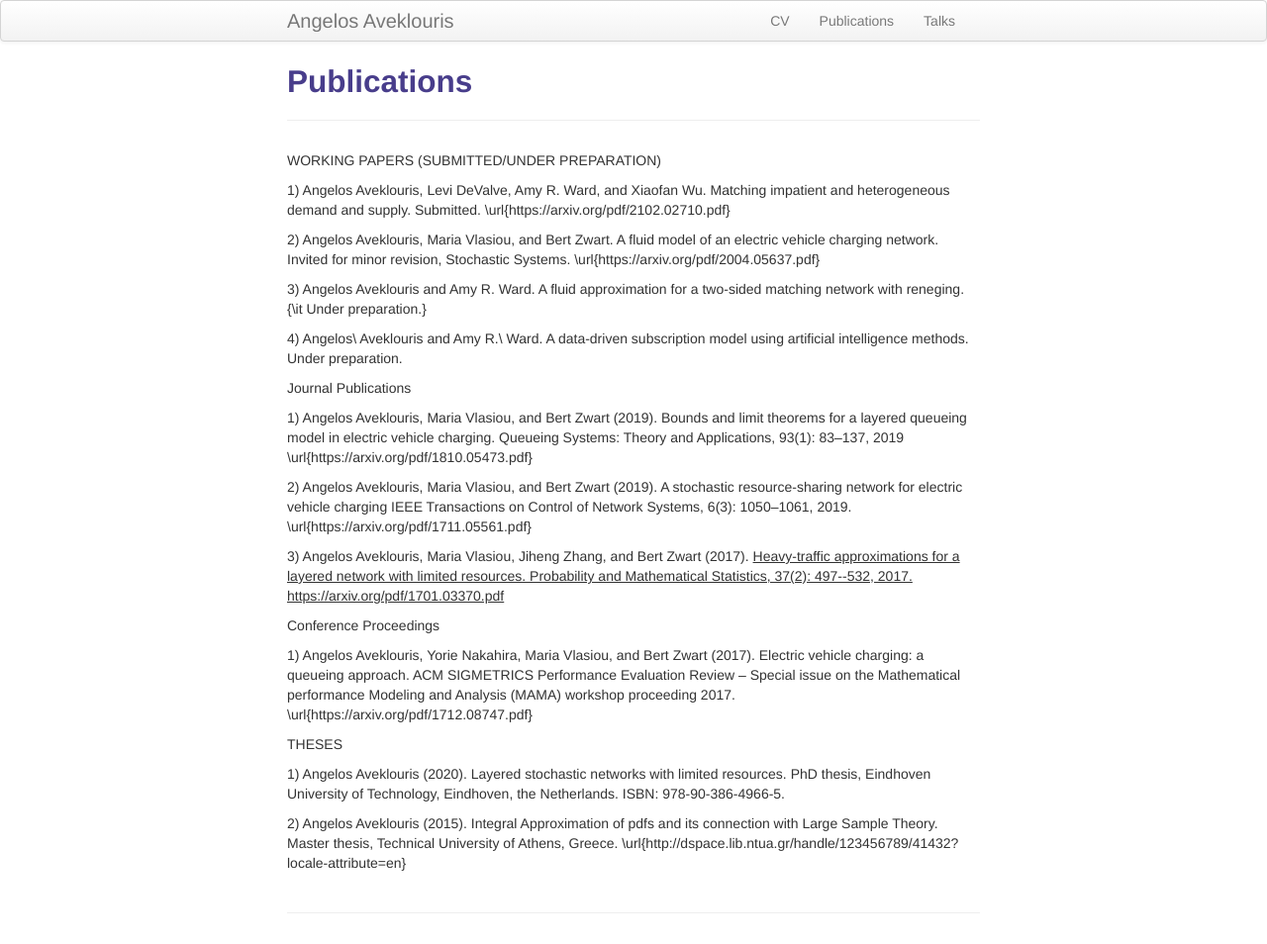
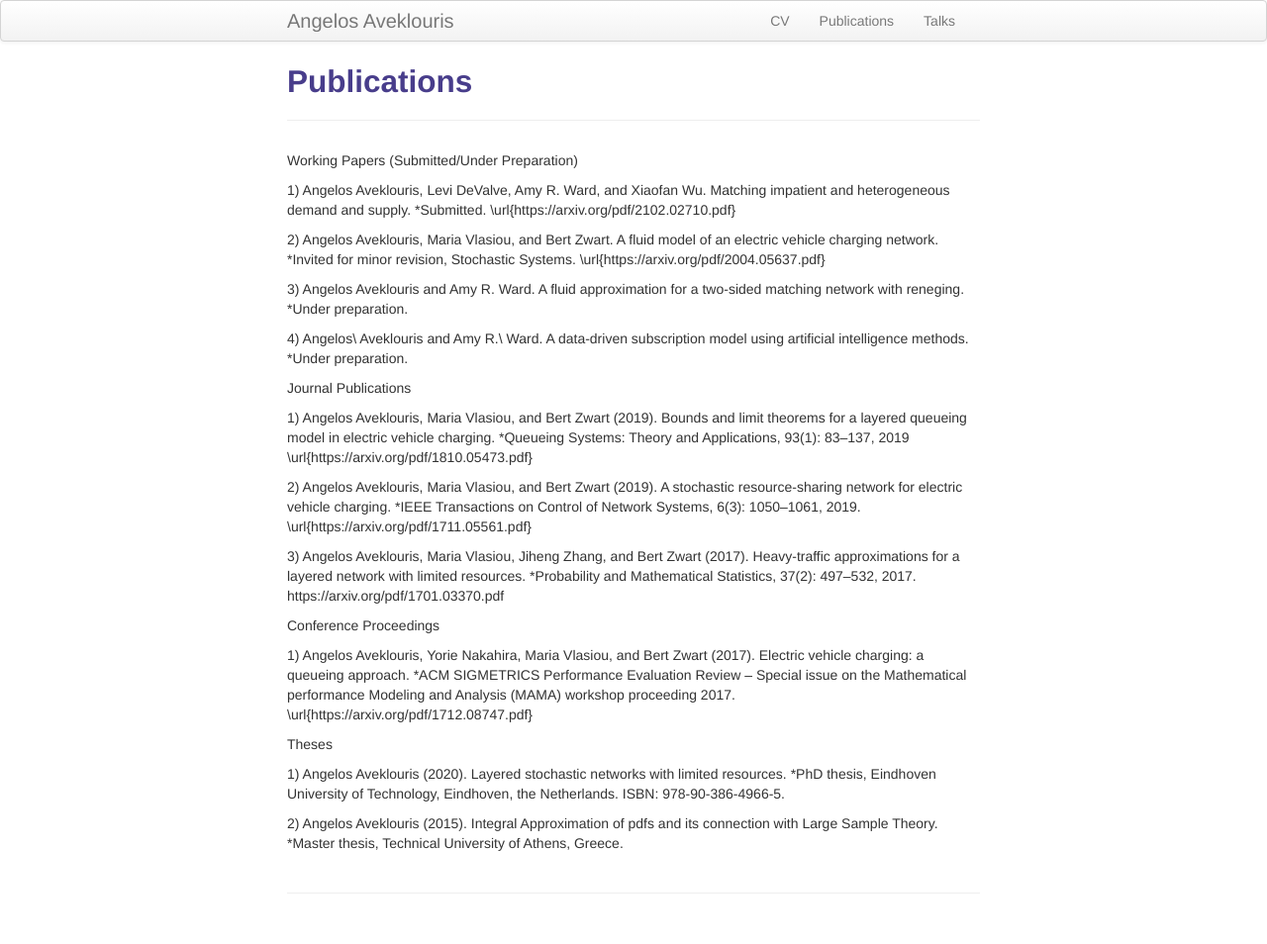
Before and after one commit to Angelos90/Angelos90.github.io, a Jekyll site: the page built from pages/publications.md, in a window 1280 px wide. Shown: the whole page at 99% size. Built offline with Jekyll 4.4.1, drawn with Linux system fonts in a browser that asks for light colours.

Commit message:
Update publications.md

```diff
--- a/pages/publications.md
+++ b/pages/publications.md
@@ -4,44 +4,46 @@ title: Publications
 description: Angelos Aveklouris' Publications
 ---
 
-WORKING PAPERS (SUBMITTED/UNDER PREPARATION)
+Working Papers (Submitted/Under Preparation)
 
  1) Angelos Aveklouris, Levi DeValve,  Amy R. Ward, and Xiaofan Wu. Matching impatient and heterogeneous demand and supply.
-   Submitted. \url{https://arxiv.org/pdf/2102.02710.pdf}
+   *Submitted. \url{https://arxiv.org/pdf/2102.02710.pdf}
 
- 2) Angelos Aveklouris, Maria Vlasiou, and Bert Zwart. A fluid model of an electric vehicle charging network. Invited for minor revision, Stochastic Systems. \url{https://arxiv.org/pdf/2004.05637.pdf}
+ 2) Angelos Aveklouris, Maria Vlasiou, and Bert Zwart. A fluid model of an electric vehicle charging network. *Invited for minor revision, Stochastic Systems. \url{https://arxiv.org/pdf/2004.05637.pdf}
 
 
  3) Angelos Aveklouris and Amy R. Ward. A fluid approximation for a two-sided matching network with reneging.
-    {\it Under preparation.}
+    *Under preparation.
 
-4)  Angelos\ Aveklouris and Amy R.\ Ward.  A data-driven subscription model using artificial intelligence methods.
-     Under preparation.
+ 4)  Angelos\ Aveklouris and Amy R.\ Ward.  A data-driven subscription model using artificial intelligence methods.
+     *Under preparation.
 
 Journal Publications
 
  1) Angelos Aveklouris, Maria Vlasiou, and Bert Zwart (2019). Bounds and limit theorems for a layered queueing model in electric vehicle charging.
-    Queueing Systems: Theory and Applications, 93(1): 83--137, 2019
+    *Queueing Systems: Theory and Applications, 93(1): 83--137, 2019
       \url{https://arxiv.org/pdf/1810.05473.pdf}
 
- 2)  Angelos Aveklouris, Maria Vlasiou, and Bert Zwart (2019). A stochastic resource-sharing network for electric vehicle charging
-    IEEE Transactions on Control of Network Systems, 6(3): 1050--1061, 2019.
+ 2)  Angelos Aveklouris, Maria Vlasiou, and Bert Zwart (2019). A stochastic resource-sharing network for electric vehicle charging.
+    *IEEE Transactions on Control of Network Systems, 6(3): 1050--1061, 2019.
     \url{https://arxiv.org/pdf/1711.05561.pdf}
 
-3) Angelos Aveklouris, Maria Vlasiou, Jiheng Zhang, and Bert Zwart (2017). <u> Heavy-traffic approximations for a layered network with limited resources. Probability and Mathematical Statistics, 37(2): 497--532, 2017.  https://arxiv.org/pdf/1701.03370.pdf
+3) Angelos Aveklouris, Maria Vlasiou, Jiheng Zhang, and Bert Zwart (2017).  Heavy-traffic approximations for a layered network with limited resources.
+   *Probability and Mathematical Statistics, 37(2): 497--532, 2017.  https://arxiv.org/pdf/1701.03370.pdf
 
 Conference Proceedings
 
-1) Angelos Aveklouris, Yorie Nakahira, Maria Vlasiou, and Bert Zwart (2017). Electric vehicle charging: a queueing approach. ACM SIGMETRICS Performance Evaluation Review --  Special issue on the Mathematical performance Modeling and Analysis (MAMA) workshop proceeding 2017.
+1) Angelos Aveklouris, Yorie Nakahira, Maria Vlasiou, and Bert Zwart (2017). Electric vehicle charging: a queueing approach.
+   *ACM SIGMETRICS Performance Evaluation Review --  Special issue on the Mathematical performance Modeling and Analysis (MAMA) workshop proceeding 2017.
 \url{https://arxiv.org/pdf/1712.08747.pdf}
 
-THESES
+Theses
 
-   1) Angelos Aveklouris (2020). Layered stochastic networks with limited resources. PhD thesis, Eindhoven University of Technology, Eindhoven, the Netherlands.
-  ISBN: 978-90-386-4966-5.
+   1) Angelos Aveklouris (2020). Layered stochastic networks with limited resources. *PhD thesis, Eindhoven University of Technology, Eindhoven, the Netherlands.
+      ISBN: 978-90-386-4966-5.
 
-  2) Angelos Aveklouris (2015). Integral Approximation of pdfs and its connection with Large Sample Theory. Master thesis, Technical University of Athens, Greece.
-  \url{http://dspace.lib.ntua.gr/handle/123456789/41432?locale-attribute=en}
+  2) Angelos Aveklouris (2015). Integral Approximation of pdfs and its connection with Large Sample Theory. *Master thesis, Technical University of Athens, Greece.
+
 
 
 <!-- Note: this is how to write a comment in HTML. Everything in here won't show up on your webpage.-->
```
